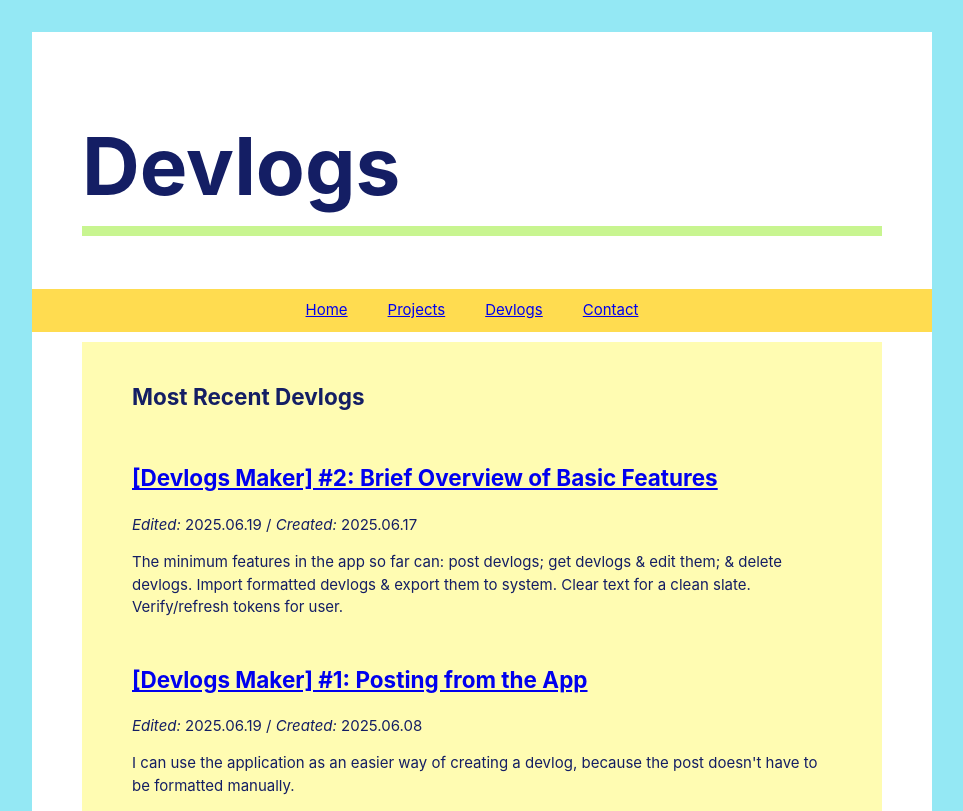
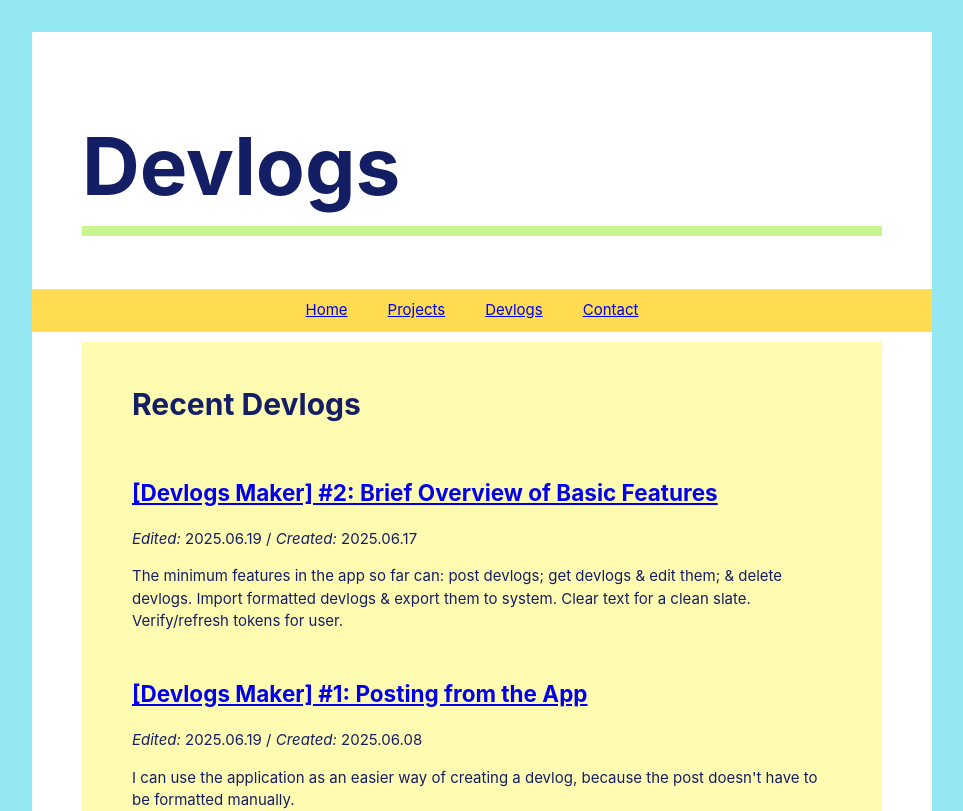
Before and after one commit to jennyton88/jennyton88.github.io, a React (Vite) app: page /devlogs in a window 1280 px wide. Shown: the top 811 px of the page, without its empty margins (158-1121 px from the left). Built offline with nearby package versions, Linux system fonts and the light colour scheme; a web font is replaced by a local one.

Commit message:
update headers

```diff
--- a/src/pages/Devlogs.jsx
+++ b/src/pages/Devlogs.jsx
@@ -30,7 +30,7 @@ function Devlogs() {
             <Topbar/>
             <div style={{textAlign:'center'}}>
                 <div className="content" style={{textAlign:'left'}}>
-                    <h2>Most Recent Devlogs</h2>
+                    <h1>Recent Devlogs</h1>
                     {
                         logList.length == 0 ? <p>Loading...</p> :
                         <> {logList.map((log) => <LogSummary key={log} log_id={log}/>)} </>
```
